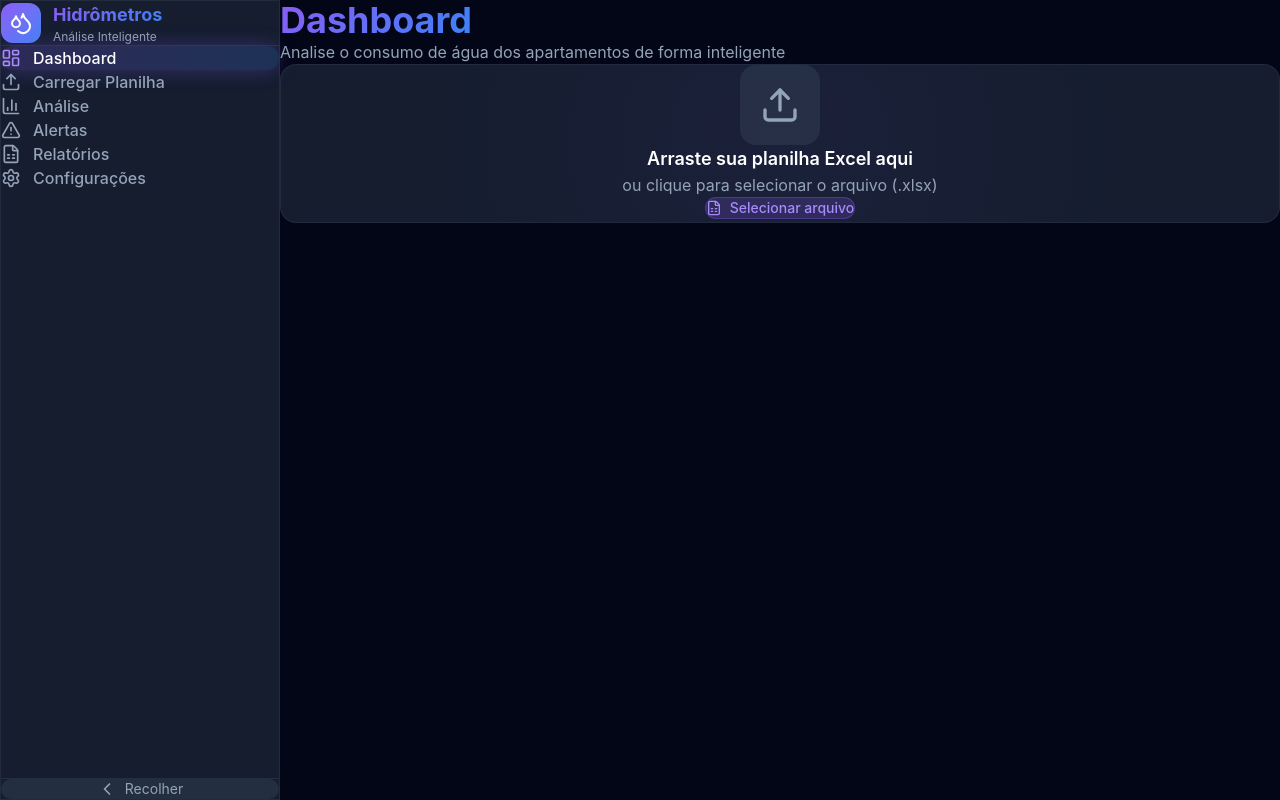
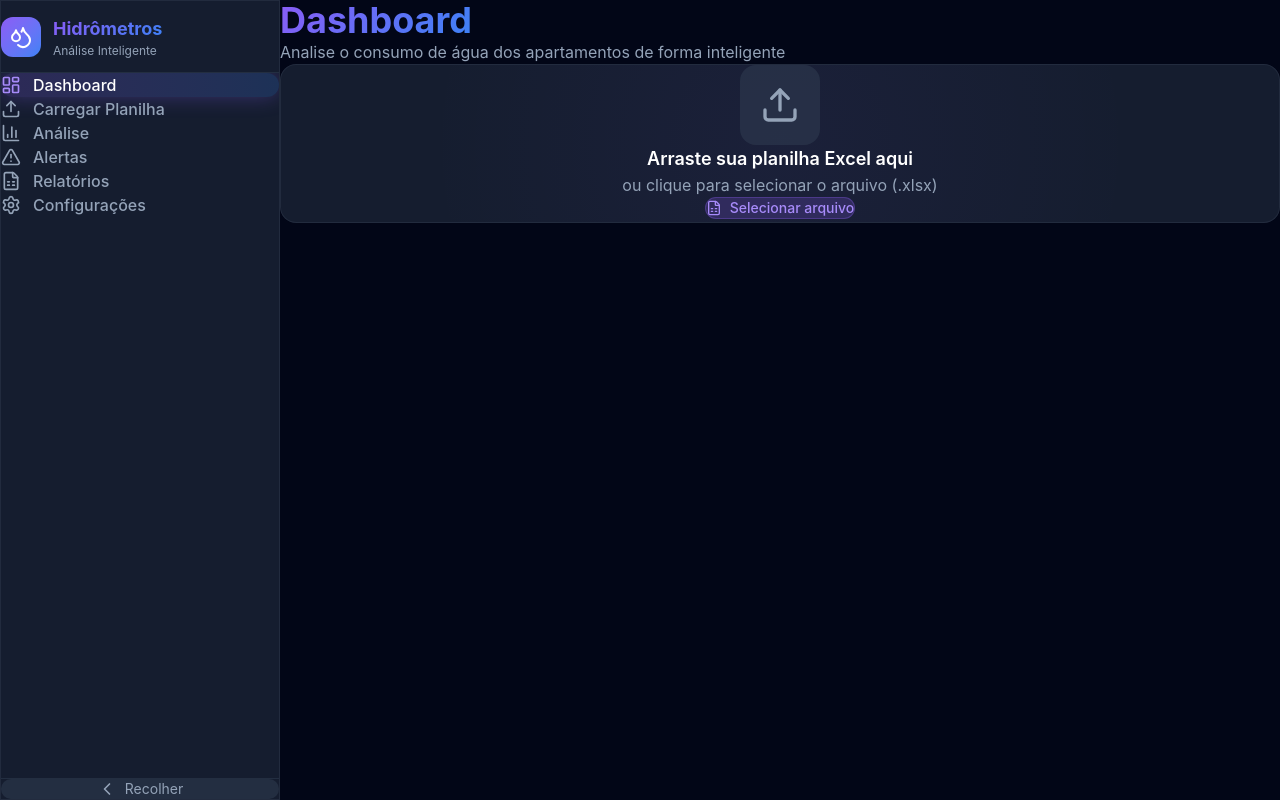
Before and after one commit to Henrique1601/analise-hidrometros, a React (Vite) app: page / in a window 1280 px wide. Built offline with nearby package versions, Linux system fonts and the light colour scheme.

Commit message:
fix: sidebar layout - proper overflow and spacing

```diff
--- a/src/components/Sidebar.tsx
+++ b/src/components/Sidebar.tsx
@@ -1,5 +1,5 @@
 import { useState } from 'react';
-import { motion, AnimatePresence } from 'motion/react';
+import { motion } from 'motion/react';
 import {
   LayoutDashboard,
   Upload,
@@ -35,10 +35,10 @@ export function Sidebar({ isCollapsed, onToggle }: SidebarProps) {
       initial={false}
       animate={{ width: isCollapsed ? 80 : 280 }}
       transition={{ duration: 0.3, ease: [0.4, 0, 0.2, 1] }}
-      className="fixed left-0 top-0 h-screen glass border-r border-dark-700/50 z-50 flex flex-col"
+      className="fixed left-0 top-0 h-screen glass border-r border-dark-700/50 z-50 flex flex-col overflow-hidden"
     >
       {/* Logo */}
-      <div className="p-4 flex items-center gap-3 border-b border-dark-700/50">
+      <div className="p-4 flex items-center gap-3 border-b border-dark-700/50 min-h-[72px]">
         <motion.div
           whileHover={{ rotate: 360 }}
           transition={{ duration: 0.5 }}
@@ -46,23 +46,22 @@ export function Sidebar({ isCollapsed, onToggle }: SidebarProps) {
         >
           <Droplets className="w-6 h-6 text-white" />
         </motion.div>
-        <AnimatePresence>
         {!isCollapsed && (
           <motion.div
             initial={{ opacity: 0, x: -20 }}
             animate={{ opacity: 1, x: 0 }}
             exit={{ opacity: 0, x: -20 }}
             transition={{ duration: 0.2 }}
+            className="overflow-hidden"
           >
-              <h1 className="font-bold text-lg gradient-text">Hidrômetros</h1>
-              <p className="text-xs text-dark-400">Análise Inteligente</p>
+            <h1 className="font-bold text-lg gradient-text whitespace-nowrap">Hidrômetros</h1>
+            <p className="text-xs text-dark-400 whitespace-nowrap">Análise Inteligente</p>
           </motion.div>
         )}
-        </AnimatePresence>
       </div>
 
       {/* Menu Items */}
-      <nav className="flex-1 p-4 space-y-2">
+      <nav className="flex-1 py-4 overflow-y-auto overflow-x-hidden">
         {menuItems.map((item) => {
           const isActive = activeItem === item.id;
           return (
@@ -72,14 +71,14 @@ export function Sidebar({ isCollapsed, onToggle }: SidebarProps) {
               whileTap={{ scale: 0.95 }}
               onClick={() => setActiveItem(item.id)}
               className={clsx(
-                'w-full flex items-center gap-3 p-3 rounded-xl transition-all duration-200',
+                'w-full flex items-center gap-3 px-4 py-3 mx-2 rounded-xl transition-all duration-200',
+                isCollapsed ? 'justify-center' : 'justify-start',
                 isActive
                   ? 'bg-gradient-to-r from-primary-500/20 to-secondary-500/20 text-white glow-primary'
                   : 'text-dark-400 hover:text-white hover:bg-dark-700/50'
               )}
             >
               <item.icon className={clsx('w-5 h-5 flex-shrink-0', isActive && 'text-primary-400')} />
-              <AnimatePresence>
               {!isCollapsed && (
                 <motion.span
                   initial={{ opacity: 0, x: -10 }}
@@ -91,7 +90,6 @@ export function Sidebar({ isCollapsed, onToggle }: SidebarProps) {
                   {item.label}
                 </motion.span>
               )}
-              </AnimatePresence>
             </motion.button>
           );
         })}
@@ -103,21 +101,22 @@ export function Sidebar({ isCollapsed, onToggle }: SidebarProps) {
           whileHover={{ scale: 1.05 }}
           whileTap={{ scale: 0.95 }}
           onClick={onToggle}
-          className="w-full flex items-center justify-center gap-2 p-3 rounded-xl bg-dark-700/50 text-dark-400 hover:text-white hover:bg-dark-600/50 transition-all"
+          className={clsx(
+            "w-full flex items-center gap-2 p-3 rounded-xl bg-dark-700/50 text-dark-400 hover:text-white hover:bg-dark-600/50 transition-all",
+            isCollapsed ? "justify-center" : "justify-center"
+          )}
         >
           {isCollapsed ? <ChevronRight className="w-5 h-5" /> : <ChevronLeft className="w-5 h-5" />}
-          <AnimatePresence>
           {!isCollapsed && (
             <motion.span
               initial={{ opacity: 0 }}
               animate={{ opacity: 1 }}
               exit={{ opacity: 0 }}
-                className="text-sm"
+              className="text-sm whitespace-nowrap"
             >
               Recolher
             </motion.span>
           )}
-          </AnimatePresence>
         </motion.button>
       </div>
     </motion.aside>
```
Lines whose indentation alone changed are shown as unchanged.
